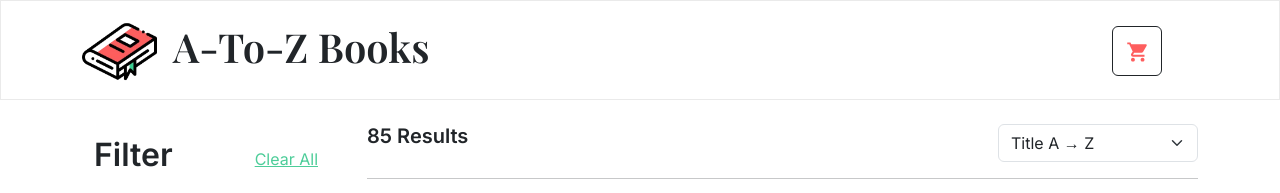
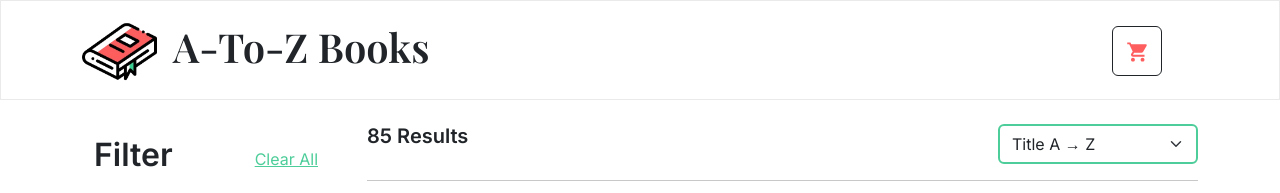
Before and after one commit to Tornado6822/e-commerce, a React (Vite) app: page / in a window 1280 px wide. Shown: the top 193 px of the page. Built offline with nearby package versions, Linux system fonts and the light colour scheme.

Commit message:
Fixed colour of sort dropdown

```diff
--- a/src/pages/Home.css
+++ b/src/pages/Home.css
@@ -65,3 +65,12 @@
 .form-range::-moz-range-thumb {
   background: var(--secondary);
 }
+
+.form-select {
+  border: 2px solid var(--secondary);
+}
+
+.form-select:focus {
+  border-color: var(--secondary);
+  box-shadow: 0 0 0 0.2rem rgba(77, 205, 153, 0.25);
+}
```
